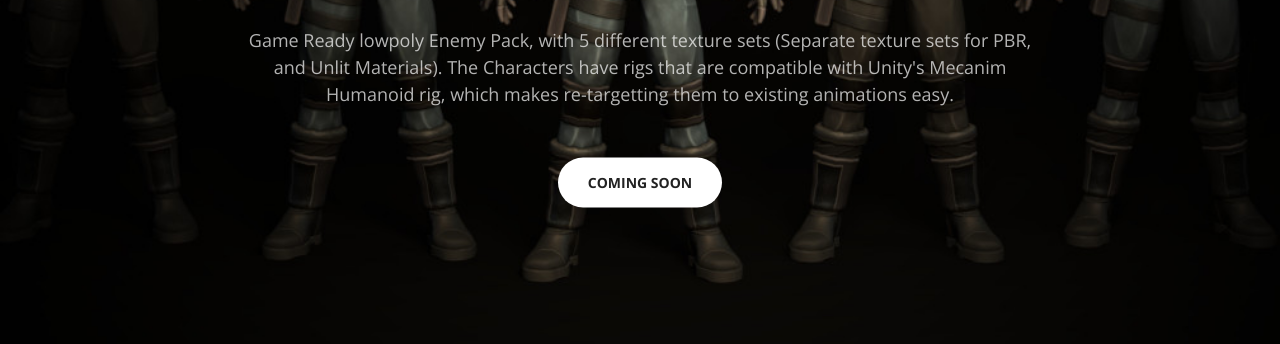
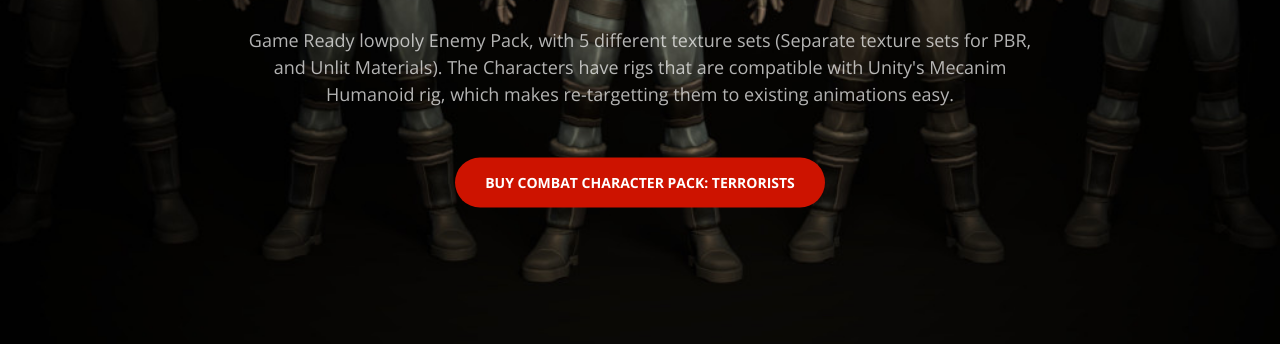
Before and after one commit to BitBison/BitBison.github.io, a plain HTML site: page character pack/2017/08/23/combat-character-pack-terrorist.html in a window 1280 px wide. Shown: the part 456-800 px from the top of the page. Drawn offline with nearby package versions, Linux system fonts and the light colour scheme.

Commit message:
Initial Commit

```diff
--- a/character pack/2017/08/23/combat-character-pack-terrorist.html
+++ b/character pack/2017/08/23/combat-character-pack-terrorist.html
@@ -93,7 +93,7 @@
             <hr>
             <p>Game Ready lowpoly Enemy Pack, with 5 different texture sets (Separate texture sets for PBR, and Unlit Materials). The Characters have rigs that are compatible with Unity&#39;s Mecanim Humanoid rig, which makes re-targetting them to existing animations easy.</p>
 
-			<span class="btn btn-default btn-xl page-scroll">Coming Soon</span>
+            <a href="https://www.assetstore.unity3d.com/en/#!/content/96914" class="btn btn-buy btn-xl page-scroll" target="_blank">Buy Combat Character Pack: Terrorists</a>
 
 		</div>
     </div>
@@ -142,7 +142,8 @@ Character Models with triangle count in the range of 5.5K to 7K depending on the
       <div class="container text-center">
           <div class="call-to-action">
 
-			<span class="btn btn-default btn-xl wow tada">Coming Soon...</span>
+			<a href="https://www.assetstore.unity3d.com/en/#!/content/96914" class="btn btn-buy btn-xl wow tada" target="_blank">Buy Combat Character Pack: Terrorists</a>
+            <!--<a href="https://www.assetstore.unity3d.com/en/#!/content/96914" class="class="btn btn-default btn-xl wow tada">Buy Combat Character Pack: Terrorists</a>-->
 
 
           </div>
```
Also changed, not shown: index.html (+1 -1 lines).
